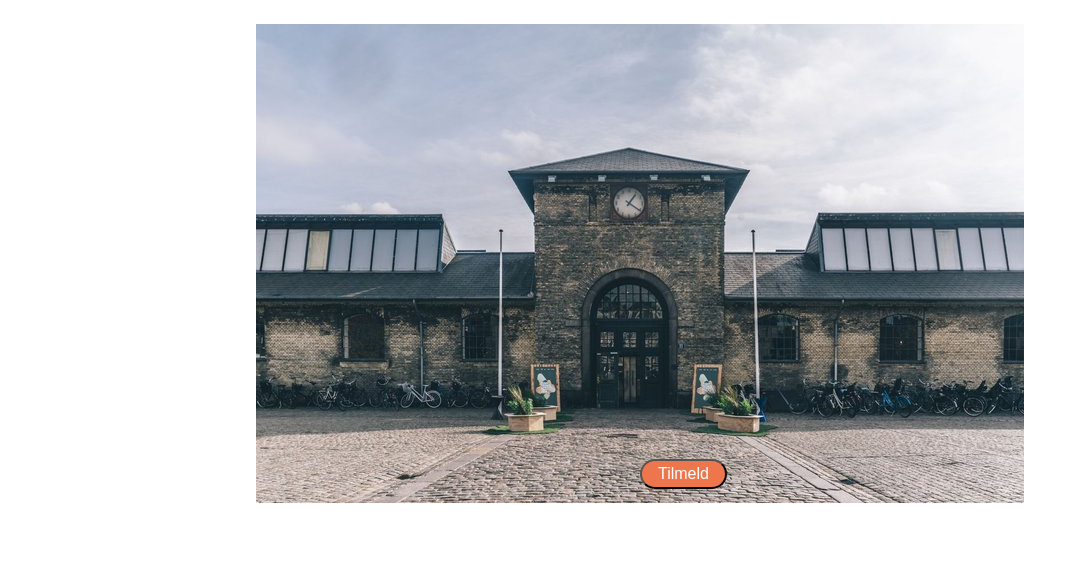
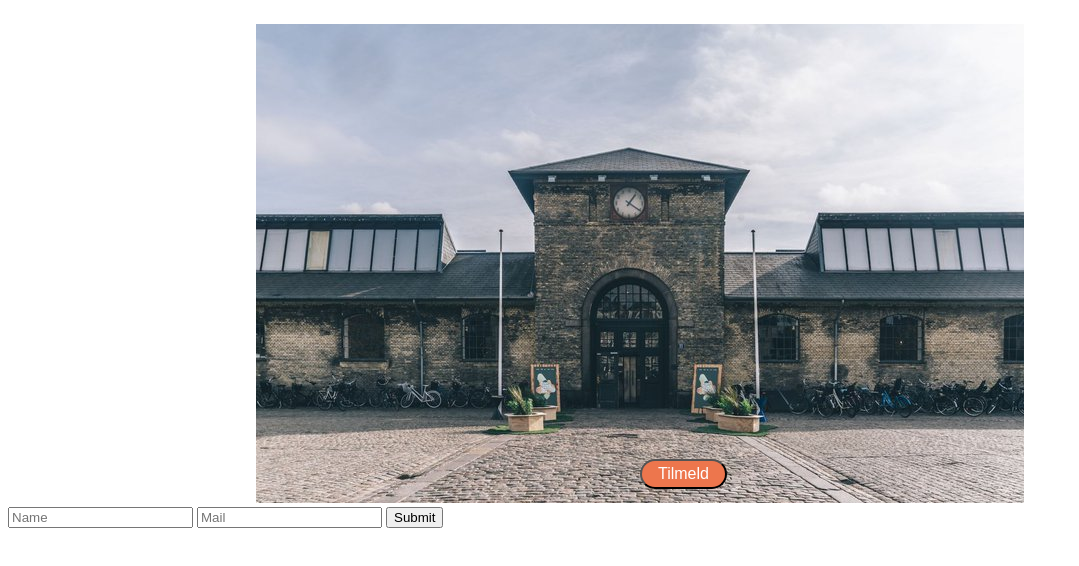
Before and after one commit to SlankehWeb/ubuntu-konfernce, a plain HTML site: page index.html in a window 1280 px wide. Shown: the part 52-618 px from the top of the page, without its empty margins (0-1079 px from the left). Drawn offline with Linux system fonts and the light colour scheme.

Commit message:
interest form landing page
 html upsetting

```diff
--- a/index.html
+++ b/index.html
@@ -29,5 +29,10 @@
       />
       <a href="/tilmelding.html"><button>Tilmeld</button></a>
     </section>
+    <section id="interestForm">
+      <input type="text" id="name" name="name" placeholder="Name">
+      <input type="email" id="email" name="email" placeholder="Mail">
+      <input type="submit">
+    </section>
   </body>
 </html>
```
